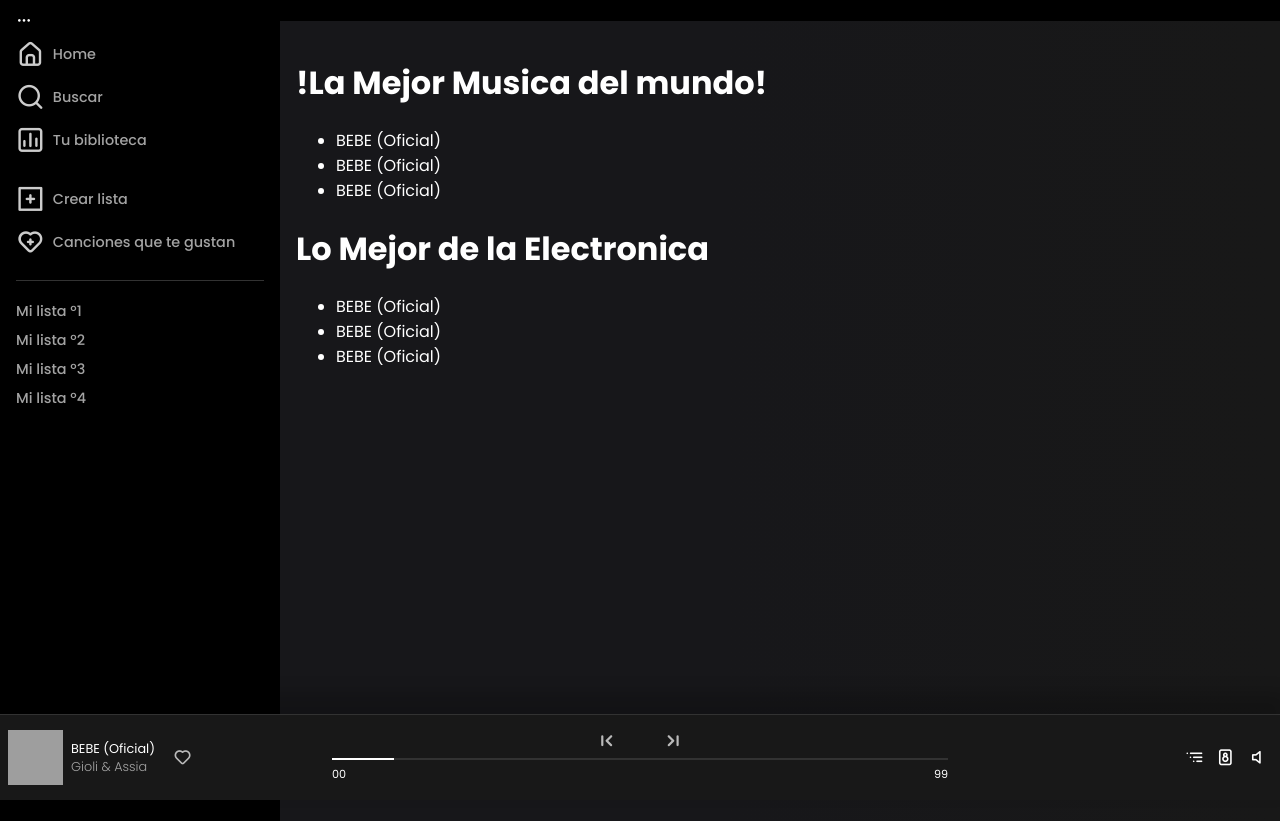
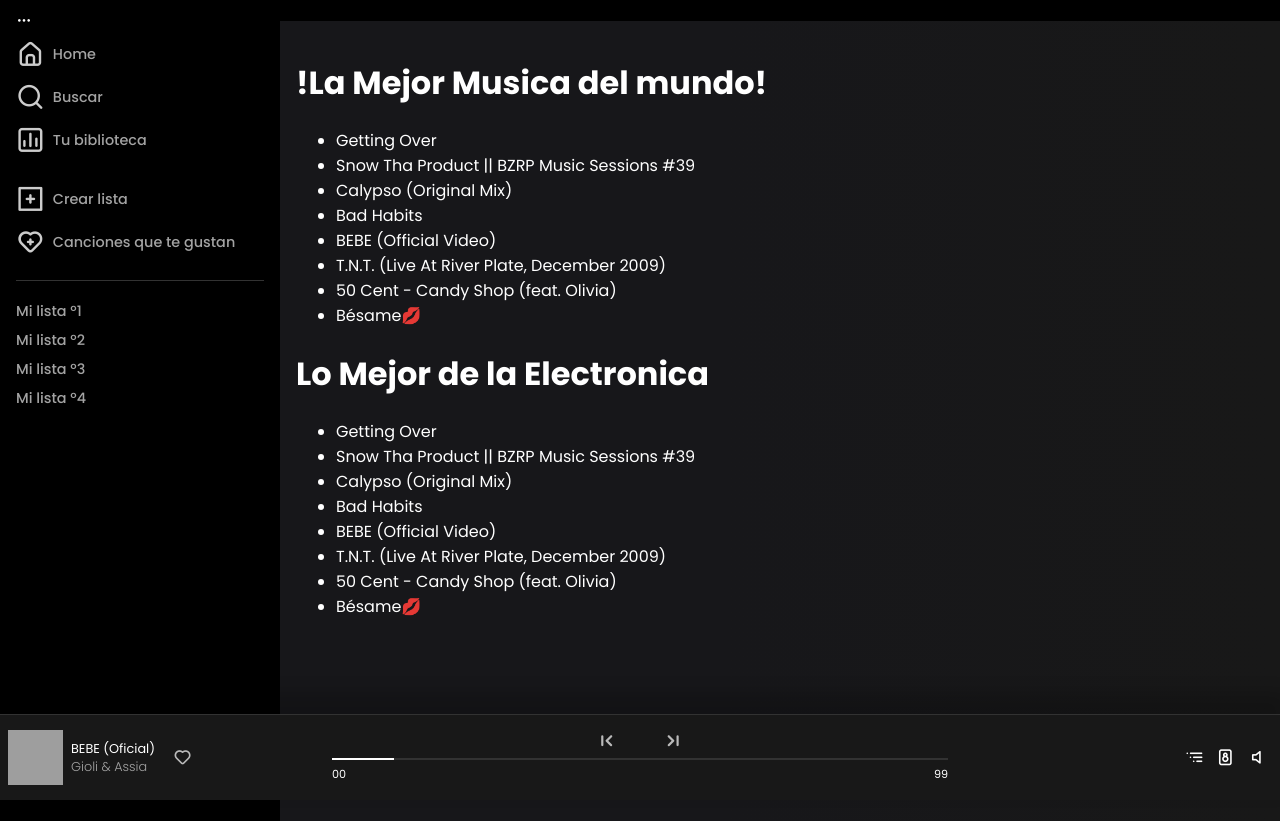
Before and after one commit to Stevebr10/spotify, an Angular app: page /tracks in a window 1280 px wide. Built offline with nearby package versions, Linux system fonts and the light colour scheme; grey boxes are pictures that could not be loaded.

Commit message:
lista de canciones

```diff
--- a/src/app/modules/tracks/pages/tracks-page/tracks-page.component.ts
+++ b/src/app/modules/tracks/pages/tracks-page/tracks-page.component.ts
@@ -2,6 +2,8 @@ import { Component, OnInit } from '@angular/core';
 import { CommonModule } from '@angular/common';  // Importa CommonModule
 import { SectionGenericComponent } from '@shared/components/section-generic/section-generic.component';
 import { RouterModule } from '@angular/router';
+import * as dataRaw from '../../../../data/tracks.json'
+import { TrackModel } from '@core/models/tracks.model';
 
 @Component({
   selector: 'app-tracks-page',
@@ -12,21 +14,14 @@ import { RouterModule } from '@angular/router';
 })
 export class TracksPageComponent implements OnInit{
 
-  mockTracksList = [
-    {
-      name: 'BEBE (Oficial)'
-    },
-    {
-      name: 'BEBE (Oficial)'
-    },
-    {
-      name: 'BEBE (Oficial)'
-    }
+  mockTracksList: Array<TrackModel> = [
+
   ]
   constructor(){
 
   }
   ngOnInit(): void {
-
+    const {data}: any = (dataRaw as any).default
+    this.mockTracksList = data;
   }
 }
--- a/src/app/shared/components/section-generic/section-generic.component.ts
+++ b/src/app/shared/components/section-generic/section-generic.component.ts
@@ -1,5 +1,6 @@
 import { Component, Input, OnInit } from '@angular/core';
 import { CommonModule } from '@angular/common'; // Añade esta línea
+import { TrackModel } from '@core/models/tracks.model';
 
 @Component({
   selector: 'app-section-generic',
@@ -12,7 +13,7 @@ export class SectionGenericComponent implements OnInit {
 
   @Input() title: string = ''
   @Input() mode: 'small' | 'big' = 'big'
-  @Input() dataTracks: Array<any>=[]
+  @Input() dataTracks: Array<TrackModel>=[]
 
   constructor(){}
 
```
